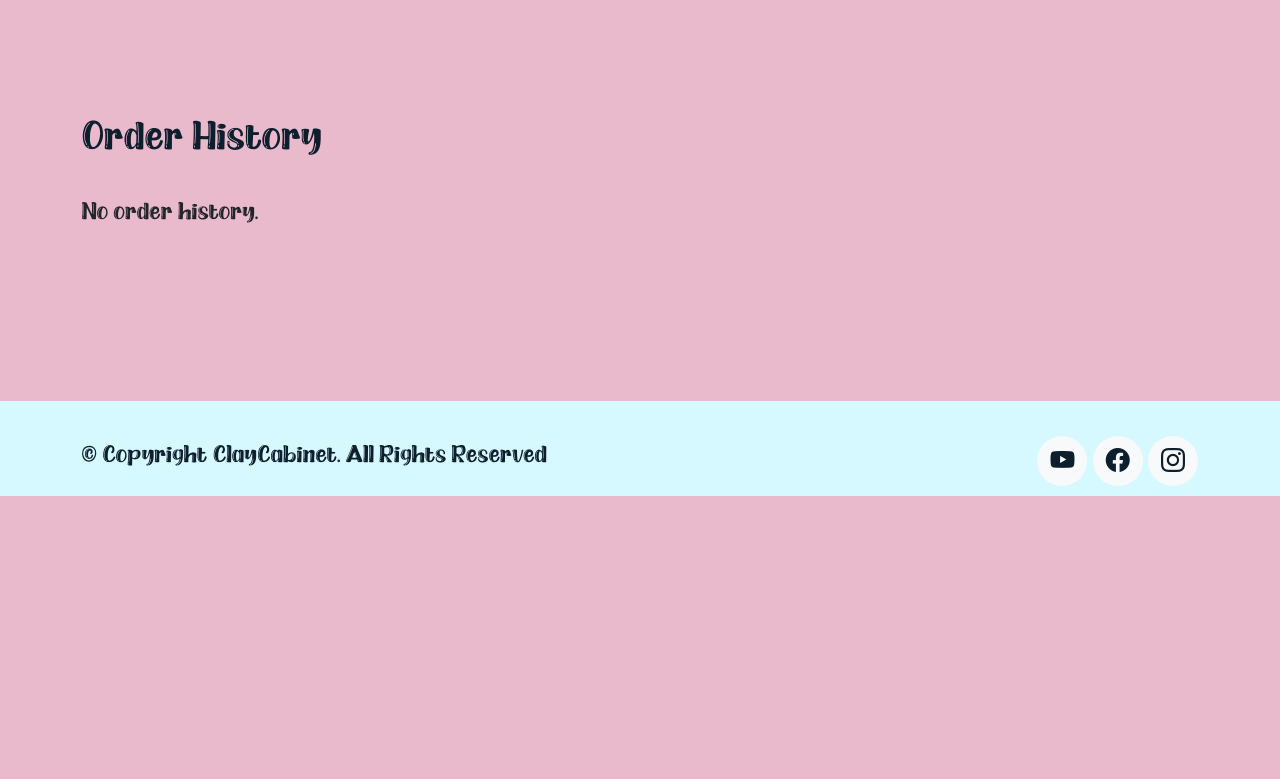
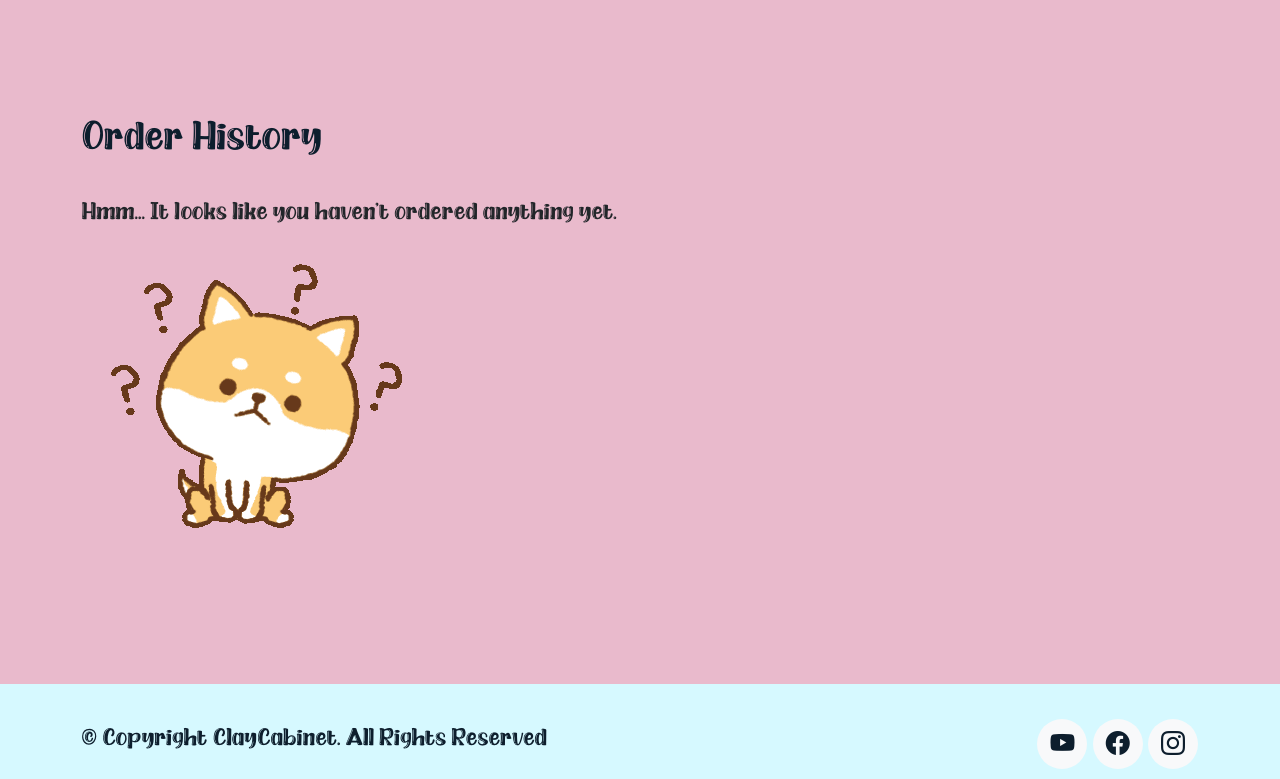
Before and after one commit to StoneMasons4106/clay-cabinet, a Django app: page /profile/order_history in a window 1280 px wide. Shown: the part 329-1108 px from the top of the page. Before the commit the page ends 825 px from the top, so only its background shows below. Run offline with Django 4.2, Linux system fonts and the light colour scheme; the visitor is signed in with stand-in values (Sample User, id 1); data comes from the database, SQL or seed files in the repository; data that the repository does not hold is empty; some libraries are stand-ins or nearby versions.

Commit message:
Minor style changes to profile buttons and order history.

```diff
--- a/profiles/templates/profiles/order-history.html
+++ b/profiles/templates/profiles/order-history.html
@@ -43,7 +43,10 @@
                 {% endfor %} {% else %}
                 <tr>
                   <td>
-                    <p>No order history.</p>
+                    <p>Hmm... It looks like you haven't ordered anything yet.</p>
+                    <div>
+                        <img src="{{MEDIA_URL}}confused_dog.gif" alt="You haven't ordered anything yet.">
+                    </div>
                   </td>
                 </tr>
                 {% endif %}
--- a/static/css/style.css
+++ b/static/css/style.css
@@ -420,6 +420,10 @@ p.reset-trouble {
     font-size: 20px;
 }
 
+#profile-buttons a {
+    margin-bottom: 5px;
+}
+
 .table-headings {
     margin-top: 20px;
     margin-bottom: 10px;
```
